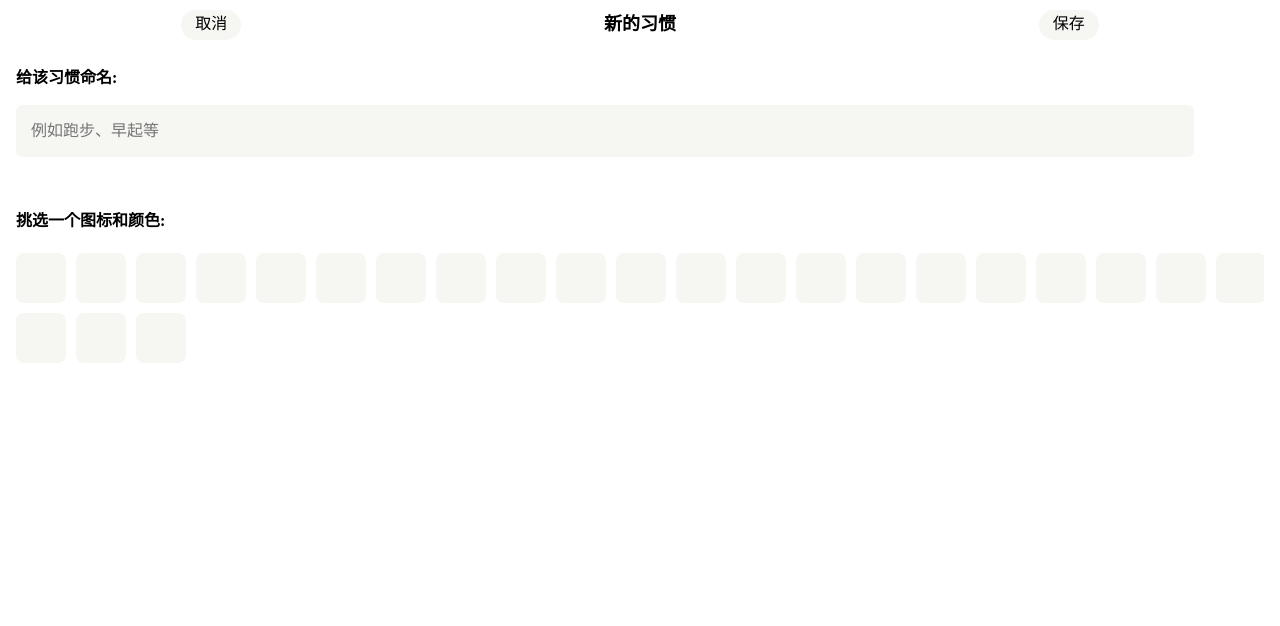
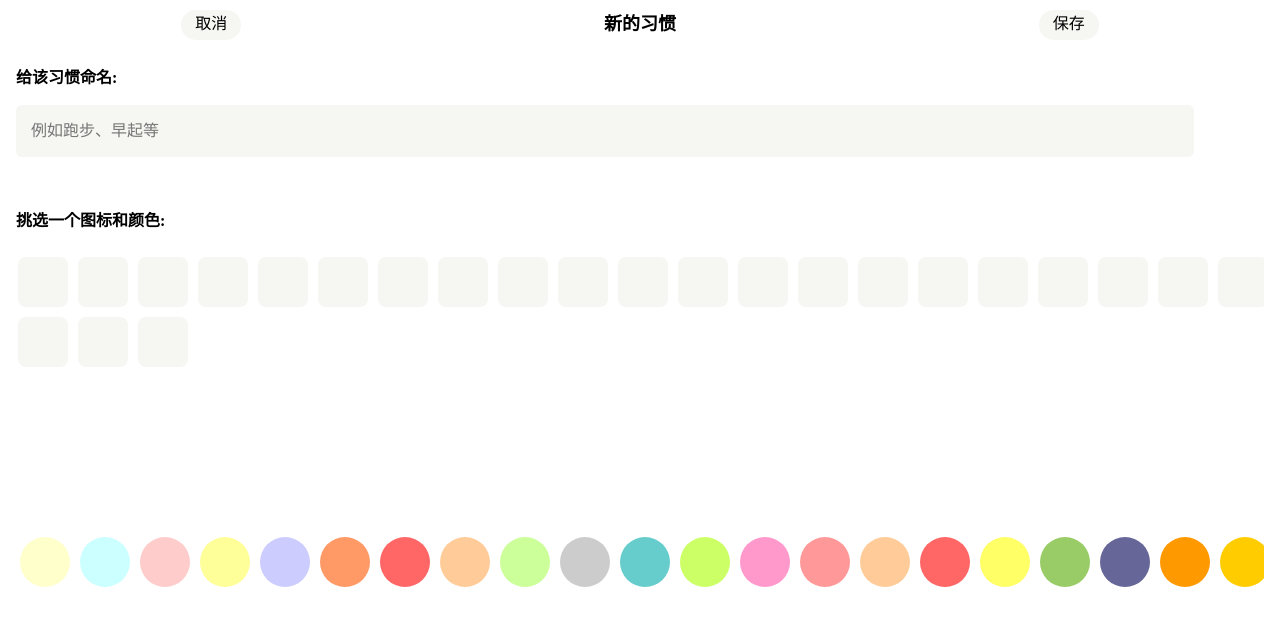
Before and after one commit to Garfield-0927/BIngYanInternship, a Vue app: page /habitAdd in a window 1280 px wide. Shown: the top 626 px of the page. Built offline with nearby package versions, Linux system fonts and the light colour scheme.

Commit message:
feat: select color and icon

```diff
--- a/src/views/habitadd/ChildComp/HabitAddIconAndColor.vue
+++ b/src/views/habitadd/ChildComp/HabitAddIconAndColor.vue
@@ -5,14 +5,15 @@
         挑选一个图标和颜色:
       </div>
       <div class="icon-sample">
-<!--        <icon-font ></icon-font>-->
+        <!--        <icon-font ></icon-font>-->
       </div>
     </div>
 
     <div class="icon-wrapper">
       <div class="icon-subwrapper">
-        <div class="icons" v-for="(item, index) in iconNames" :key="index">
+        <div class="icons" v-for="(item, index) in iconNames" :key="index" @click="selectIcon(index)" >
           <habit-item
+              ref="icon"
               height="50px"
               width="50px"
               bgc="#F6F7F2"
@@ -25,7 +26,17 @@
     </div>
 
     <div class="color-wrapper">
-
+      <div class="color-subwrapper">
+        <div
+          class="color"
+          ref="color"
+          v-for="(item, index) in colors"
+          :key="index"
+          :style="{backgroundColor:item}"
+          @click="selectColor(index)"
+        >
+        </div>
+      </div>
 
     </div>
     <icon-font name="#icon-stop"></icon-font>
@@ -36,59 +47,119 @@
 <script>
 import IconFont from "@/components/common/iconfont/IconFont";
 import HabitItem from "@/views/habitadd/ChildComp/HabitItem";
+
 export default {
   name: "HabitAddIconAndColor",
   components: {
     IconFont,
-    // eslint-disable-next-line vue/no-unused-components
     HabitItem
   },
 
-  data(){
-    return{
-      iconNames:["#icon-zaoqi", "#icon-weixiao", "#icon-jianfei", "#icon-tingge", "#icon-licai", "#icon-yingyu", "#icon-kanshu", "#icon-zaoshui", "#icon-jianshen", "#icon-sheying", "#icon-huahua", "#icon-paobu", "#icon-kaoyan", "#icon-chishuiguo", "#icon-dadianhua", "#icon-play", "#icon-computer", "#icon-changge", "#icon-Battery3", "#icon-Beermug", "#icon-CD", "#icon-zaoqi", "#icon-Charge", "#icon-zaoqi", "#icon-TV", "#icon-Trash", "#icon-talk", "#icon-ball", "#icon-badge", "#icon-wallet", "#icon-signal", "#icon-shop"],
-      colors:[]
+  data() {
+    return {
+      iconNames: ["#icon-zaoqi", "#icon-weixiao", "#icon-jianfei", "#icon-tingge", "#icon-licai", "#icon-yingyu", "#icon-kanshu", "#icon-zaoshui", "#icon-jianshen", "#icon-sheying", "#icon-huahua", "#icon-paobu", "#icon-kaoyan", "#icon-chishuiguo", "#icon-dadianhua", "#icon-play", "#icon-computer", "#icon-changge", "#icon-Battery3", "#icon-Beermug", "#icon-CD", "#icon-zaoqi", "#icon-Charge", "#icon-zaoqi", "#icon-TV", "#icon-Trash", "#icon-talk", "#icon-ball", "#icon-badge", "#icon-wallet", "#icon-signal", "#icon-shop"],
+      colors: ["#FFFFCC", "#CCFFFF", "#FFCCCC","#FFFF99", "#CCCCFF","#FF9966","#FF6666","#FFCC99", "#CCFF99", "#CCCCCC","#66CCCC","#CCFF66","#FF99CC","#FF9999","#FFCC99","#FF6666","#FFFF66","#99CC66","#666699","#FF9900", "#FFCC00", "#FF99CC","#66CC99","#009999" ],
+      currentIcon: -1,
+      currentColor: -1
     }
   },
 
 
-  methods:{
+  methods: {
+    selectIcon(index) {
+      let iconEle = this.$refs.icon;
+      if (this.currentIcon === -1){
+        this.currentIcon = index;
+        iconEle[index].$el.classList.add("icon-active");
+      } else {
+        iconEle[this.currentIcon].$el.classList.remove("icon-active");
+        iconEle[index].$el.classList.add("icon-active");
+        this.currentIcon = index;
+      }
+    },
 
+    selectColor(index){
+      let colorEle = this.$refs.color;
+      if (this.currentColor === -1){
+        this.currentColor = index;
+        colorEle[index].classList.add("color-active");
+      } else {
+        colorEle[this.currentColor].classList.remove("color-active");
+        colorEle[index].classList.add("color-active");
+        this.currentColor = index;
+      }
+    }
   }
 }
 </script>
 
 <style scoped lang="less">
-#habit-add-icon-and-color{
+#habit-add-icon-and-color {
   width: 100%;
 
-  .top-wrapper{
+  .top-wrapper {
     height: 64px;
     display: flex;
     justify-content: space-between;
     align-items: center;
-    .text{
+
+    .text {
       font-size: 16px;
       font-weight: bold;
     }
   }
 
-  .icon-wrapper{
+  .icon-wrapper {
     width: 100%;
+    height: 240px;
     overflow-x: scroll;
-    .icon-subwrapper{
+
+    .icon-subwrapper {
+      padding-top: 4px;
+      padding-left: 2px;
       width: 140%;
       display: flex;
       flex-wrap: wrap;
-      .icons{
+
+      .icons {
         margin-right: 10px;
         margin-bottom: 10px;
       }
 
+
     }
   }
-  .icon-wrapper::-webkit-scrollbar{
+  .icon-wrapper::-webkit-scrollbar {
     display: none;
   }
+
+
+  .color-wrapper{
+    margin-top: 40px;
+    width: 100%;
+    height: 180px;
+    overflow-x: scroll;
+
+    .color-subwrapper{
+      padding-top: 4px;
+      padding-left: 4px;
+      width: 140%;
+      display: flex;
+      flex-wrap: wrap;
+
+      .color{
+        width: 50px;
+        height: 50px;
+        border-radius: 50%;
+        margin-right: 10px;
+        margin-bottom: 10px;
+      }
+
+      .color-active{
+        box-shadow: rgba(0, 0, 0, 0.16) 0px 1px 4px, rgb(51, 51, 51) 0px 0px 0px 3px;
+      }
+    }
+  }
+  .color-wrapper::-webkit-scrollbar{display: none}
 }
 </style>
--- a/src/views/habitadd/ChildComp/HabitItem.vue
+++ b/src/views/habitadd/ChildComp/HabitItem.vue
@@ -44,4 +44,7 @@ export default {
   }
 
 }
+.icon-active{
+  box-shadow: rgba(0, 0, 0, 0.16) 0px 1px 4px, rgb(51, 51, 51) 0px 0px 0px 3px;
+}
 </style>
```
Also changed, not shown: 1 other file (tests, documents, lock files or other folders).
